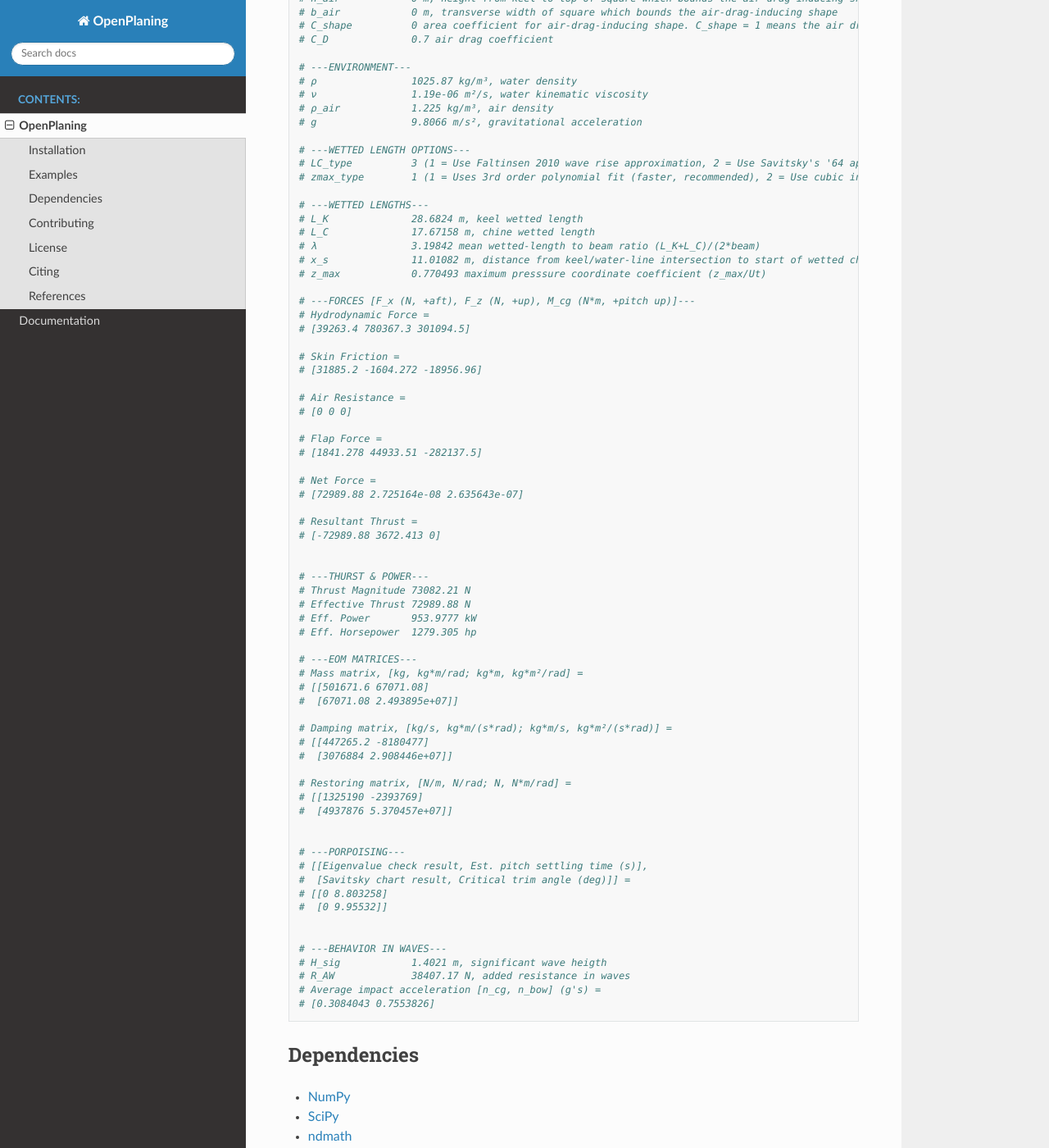
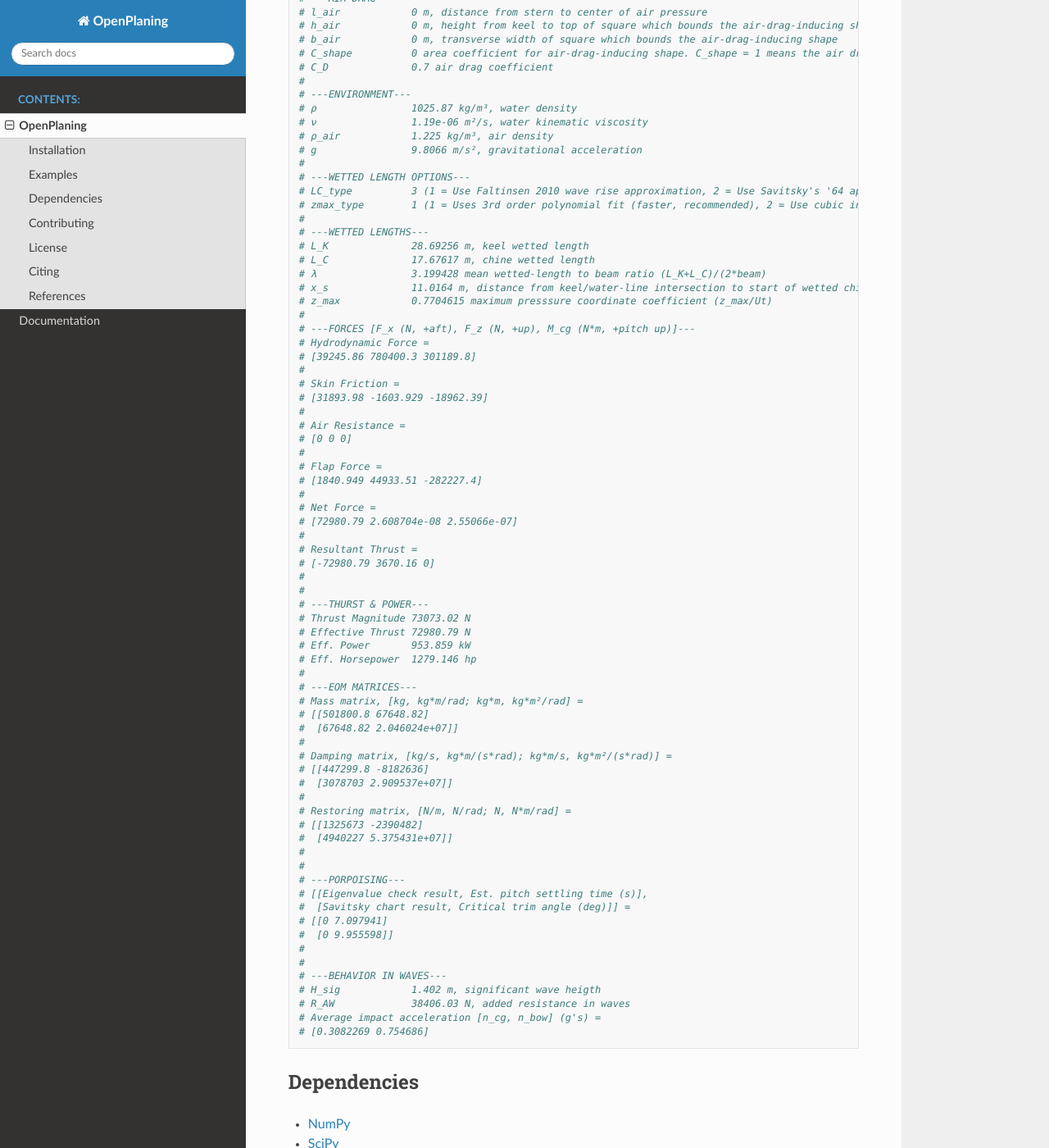
Before and after one commit to elcf/python-openplaning, a Sphinx documentation site: the page built from docs/README.md, in a window 1280 px wide and 1400 px high, scrolled down 1720 px. Shown: the whole window at 82% size. Built offline with Sphinx 7.4.7 and the Read the Docs theme 2.0.0, drawn with Linux system fonts in a browser that asks for light colours; some of the changed text lies outside the part shown.

Commit message:
updated readme example

````diff
--- a/docs/README.md
+++ b/docs/README.md
@@ -20,26 +20,28 @@
 ```python
 from openplaning import PlaningBoat
 
-#Vessel particulars
-speed = 13.07 #m/s, Fn = 2 : 13.07 m/s | Fn = 3 : 19.60 m/s
-weight = 827369 #N
+#Vessel particulars (from the Savitsky '76 example)
+speed = 13.07 #m/s
+weight = 827400 #N
 beam = 7.315 #m
-lcg = 10.668 #m
-vcg = beam/7 #m (rough estimate)
-r_g = 1.3*beam #m (rough estimate)
-beta = 15 #deg
-epsilon = 0 #deg
-vT = vcg #m
-lT = lcg #m
-length = 24.384 #m
+length = 24.38 #m, vessel LOA
+lcg = 10.67 #m, long. center of gravity
+vcg = beam/7 #m, vert. center of gravity
+r_g = 0.25*length #m, radius of gyration
+beta = 15 #deg, deadrise
+
+#Propulsion
+epsilon = 0 #deg, thrust angle w.r.t. keel
+vT = vcg #m, thrust vertical distance
+lT = lcg #m, thrust horizontal distance
 
 #Trim tab particulars
-sigma = 1.0 #flap span-beam ratio
+sigma = 1.0 #flap span-hull beam ratio
 delta = 5 #deg, flap deflection
 Lf = 0.3048 #m, flap chord
 
 #Seaway
-H_sig = 1.4021 #m, significant wave height
+H_sig = 1.402 #m, significant wave height
 
 #Create boat object
 boat = PlaningBoat(speed, weight, beam, lcg, vcg, r_g, beta, epsilon, vT, lT, length, H_sig, Lf=Lf, sigma=sigma, delta=delta, wetted_lengths_type=3)
@@ -53,113 +55,113 @@
 # Speed            13.07 m/s
 # V_k              25.40808 knot
 # Fn (beam)        1.543154
-# Fn (volume)      2.001405
-
-# Weight           827369 N
-# Mass             84368.59 kg
-# Volume           82.24101 m³
+# Fn (volume)      2.001392
+#
+# Weight           827400 N
+# Mass             84371.75 kg
+# Volume           82.24409 m³
 # Beam             7.315 m
-# LCG              10.668 m from stern
+# LCG              10.67 m from stern
 # VCG              1.045 m from keel
-# R_g              9.5095 m
+# R_g              6.095 m
 # Deadrise         15 deg
-
-# LOA              24.384 m
+#
+# LOA              24.38 m
 # AHR              0.00015 m, average hull roughness
-
+#
 # ---ATTITUDE---
-# z_wl             0.1384483 m, vertical distance of center of gravity to the calm water line
-# tau              2.880351 deg, trim angle
+# z_wl             0.1384811 m, vertical distance of center of gravity to the calm water line
+# tau              2.878945 deg, trim angle
 # η₃               0 deg, additional heave
-# η₅               0 deg, additional trim
-# Transom draft    1.441303 m, draft of keel at transom
-
+#η₅               0 deg, additional trim
+#Transom draft    1.441111 m, draft of keel at transom
+#
 # ---PROPULSION---
 # Thrust angle     0 deg w.r.t. keel (CCW with body-fixed origin at 9 o'clock)
-# LCT              10.668 m from stern, positive forward
+# LCT              10.67 m from stern, positive forward
 # VCT              1.045 m from keel, positive up
-
+#
 # ---FLAP---
 # Chord            0.3048 m
 # Span/Beam        1
 # Angle            5 deg w.r.t. keel (CCW with body-fixed origin at 9 o'clock)
-
+#
 # ---AIR DRAG---
 # l_air            0 m, distance from stern to center of air pressure
 # h_air            0 m, height from keel to top of square which bounds the air-drag-inducing shape
 # b_air            0 m, transverse width of square which bounds the air-drag-inducing shape
 # C_shape          0 area coefficient for air-drag-inducing shape. C_shape = 1 means the air drag reference area is h_air*b_air
 # C_D              0.7 air drag coefficient
-
+#
 # ---ENVIRONMENT---
 # ρ                1025.87 kg/m³, water density
 # ν                1.19e-06 m²/s, water kinematic viscosity
 # ρ_air            1.225 kg/m³, air density
 # g                9.8066 m/s², gravitational acceleration
-
+#
 # ---WETTED LENGTH OPTIONS---
 # LC_type          3 (1 = Use Faltinsen 2010 wave rise approximation, 2 = Use Savitsky's '64 approach, 3 = Use Savitsky's '76 approach)
 # zmax_type        1 (1 = Uses 3rd order polynomial fit (faster, recommended), 2 = Use cubic interpolation)
-
+#
 # ---WETTED LENGTHS---
-# L_K              28.6824 m, keel wetted length
-# L_C              17.67158 m, chine wetted length
-# λ                3.19842 mean wetted-length to beam ratio (L_K+L_C)/(2*beam)
-# x_s              11.01082 m, distance from keel/water-line intersection to start of wetted chine
-# z_max            0.770493 maximum presssure coordinate coefficient (z_max/Ut)
-
+# L_K              28.69256 m, keel wetted length
+# L_C              17.67617 m, chine wetted length
+# λ                3.199428 mean wetted-length to beam ratio (L_K+L_C)/(2*beam)
+# x_s              11.0164 m, distance from keel/water-line intersection to start of wetted chine
+# z_max            0.7704615 maximum presssure coordinate coefficient (z_max/Ut)
+#
 # ---FORCES [F_x (N, +aft), F_z (N, +up), M_cg (N*m, +pitch up)]---
 # Hydrodynamic Force =
-# [39263.4 780367.3 301094.5]
-
+# [39245.86 780400.3 301189.8]
+#
 # Skin Friction =
-# [31885.2 -1604.272 -18956.96]
-
+# [31893.98 -1603.929 -18962.39]
+#
 # Air Resistance =
 # [0 0 0]
-
+#
 # Flap Force =
-# [1841.278 44933.51 -282137.5]
-
+# [1840.949 44933.51 -282227.4]
+#
 # Net Force =
-# [72989.88 2.725164e-08 2.635643e-07]
-
+# [72980.79 2.608704e-08 2.55066e-07]
+#
 # Resultant Thrust =
-# [-72989.88 3672.413 0]
-
-
+# [-72980.79 3670.16 0]
+#
+#
 # ---THURST & POWER---
-# Thrust Magnitude 73082.21 N
-# Effective Thrust 72989.88 N
-# Eff. Power       953.9777 kW
-# Eff. Horsepower  1279.305 hp
-
+# Thrust Magnitude 73073.02 N
+# Effective Thrust 72980.79 N
+# Eff. Power       953.859 kW
+# Eff. Horsepower  1279.146 hp
+#
 # ---EOM MATRICES---
 # Mass matrix, [kg, kg*m/rad; kg*m, kg*m²/rad] =
-# [[501671.6 67071.08]
-#  [67071.08 2.493895e+07]]
-
+# [[501800.8 67648.82]
+#  [67648.82 2.046024e+07]]
+#
 # Damping matrix, [kg/s, kg*m/(s*rad); kg*m/s, kg*m²/(s*rad)] =
-# [[447265.2 -8180477]
-#  [3076884 2.908446e+07]]
-
+# [[447299.8 -8182636]
+#  [3078703 2.909537e+07]]
+#
 # Restoring matrix, [N/m, N/rad; N, N*m/rad] =
-# [[1325190 -2393769]
-#  [4937876 5.370457e+07]]
-
-
+# [[1325673 -2390482]
+#  [4940227 5.375431e+07]]
+#
+#
 # ---PORPOISING---
 # [[Eigenvalue check result, Est. pitch settling time (s)],
 #  [Savitsky chart result, Critical trim angle (deg)]] =
-# [[0 8.803258]
-#  [0 9.95532]]
-
-
+# [[0 7.097941]
+#  [0 9.955598]]
+#
+#
 # ---BEHAVIOR IN WAVES---
-# H_sig            1.4021 m, significant wave heigth
-# R_AW             38407.17 N, added resistance in waves
+# H_sig            1.402 m, significant wave heigth
+# R_AW             38406.03 N, added resistance in waves
 # Average impact acceleration [n_cg, n_bow] (g's) =
-# [0.3084043 0.7553826]
+# [0.3082269 0.754686]
 ```
 
 ## Dependencies
````
